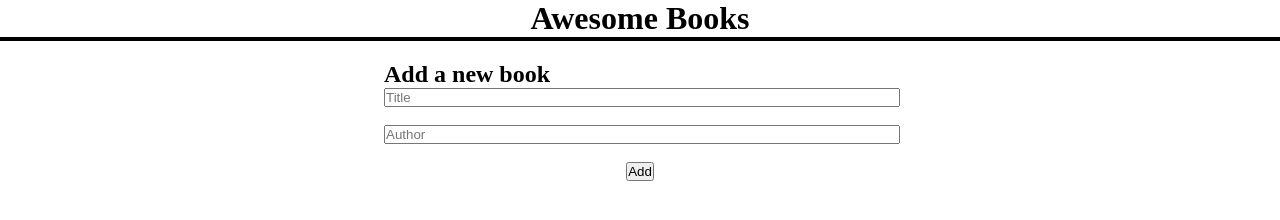
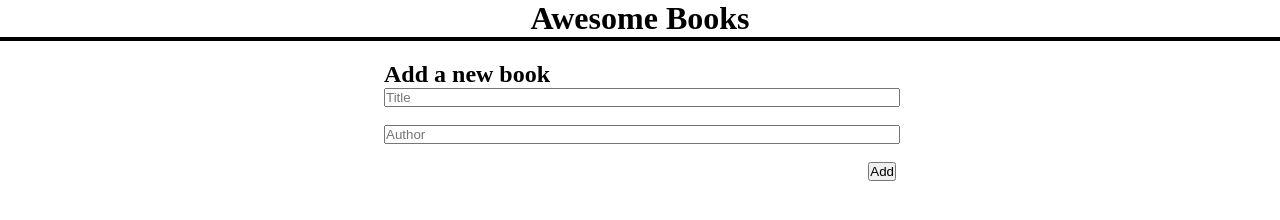
Before and after one commit to kennyegun24/AwesomeBooks, a plain HTML site: page index.html in a window 1280 px wide. Drawn offline with Linux system fonts and the light colour scheme.

Commit message:
Update style.css file

```diff
--- a/style.css
+++ b/style.css
@@ -28,8 +28,7 @@
 }
 
 .btn {
-  display: flex;
-  justify-content: right;
+  float: right;
 }
 
 .bookTitleAuthor {
@@ -43,7 +42,6 @@
 .by {
   font-family: sans-serif;
   font-weight: 600;
-
   font-size: 14px;
 }
 
```
